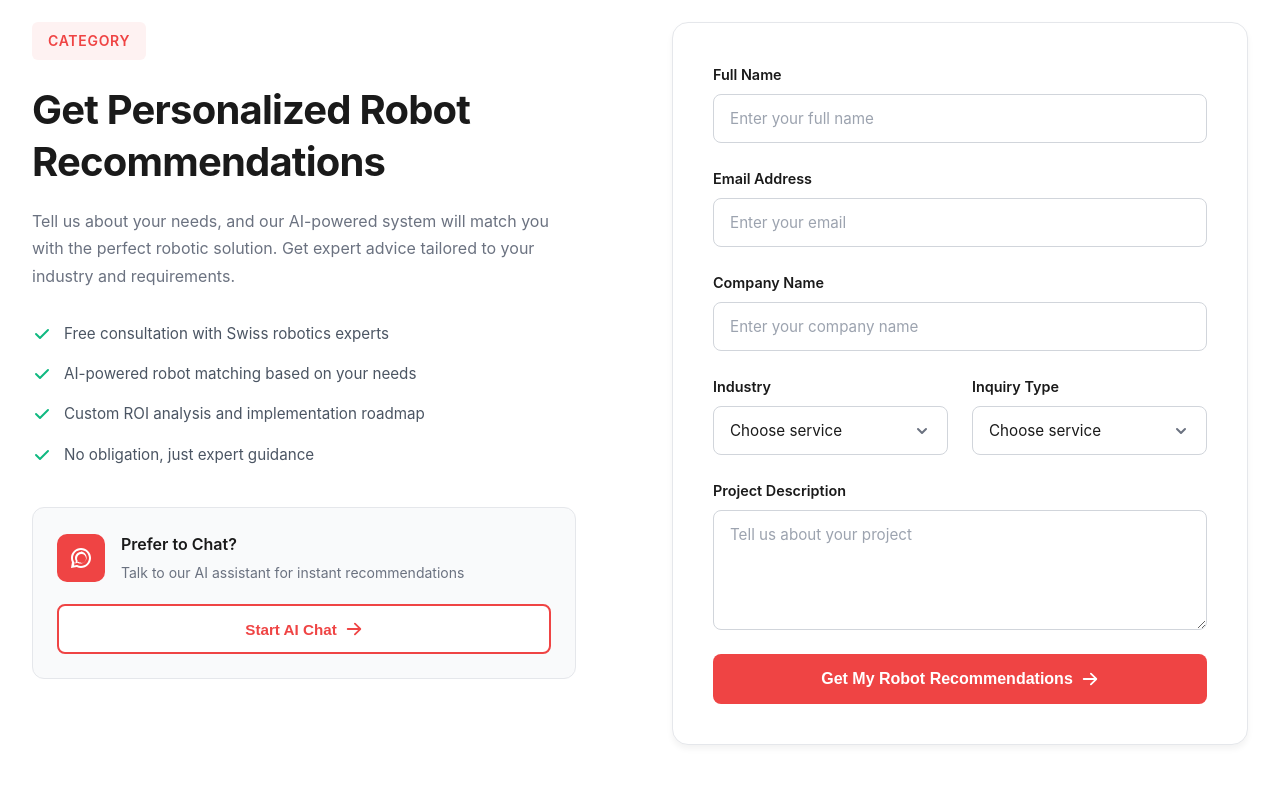
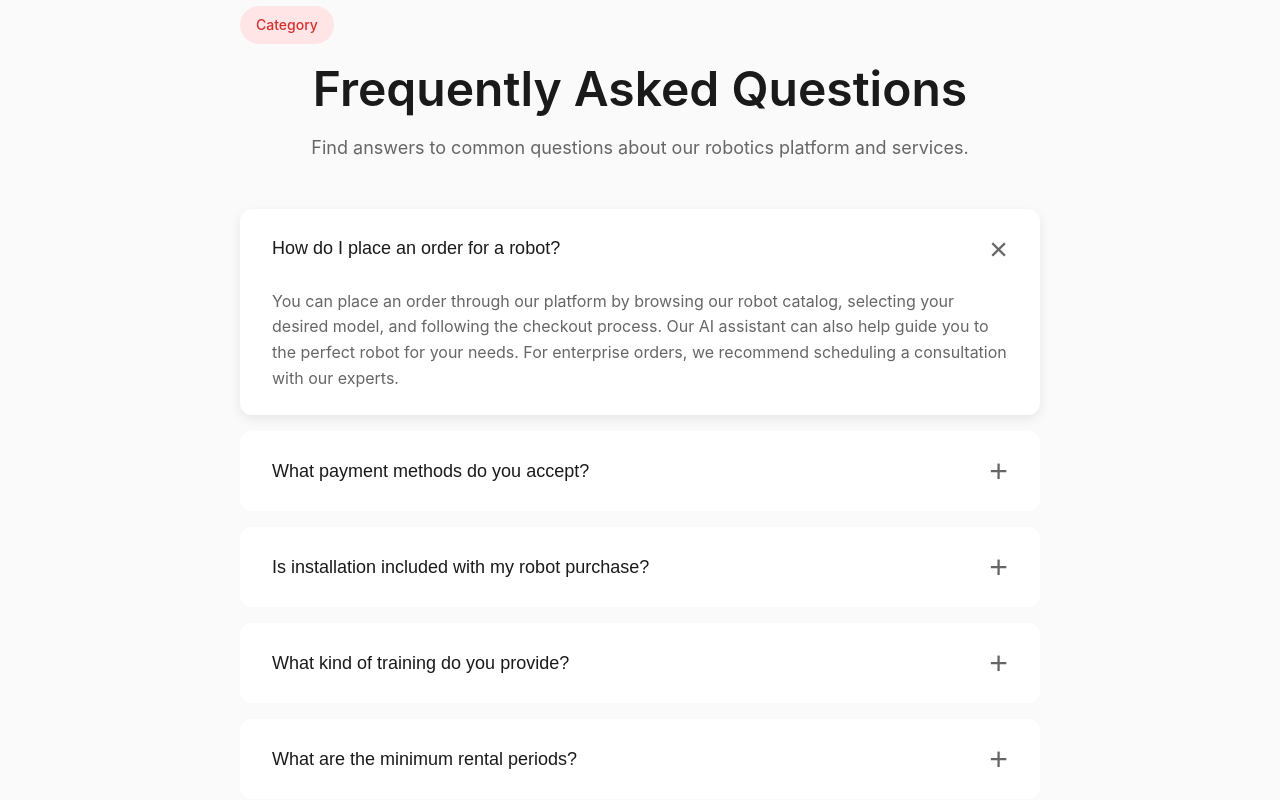
Before and after one commit to Muazzeem/RobotSuisses, a Nuxt app: page / in a window 1280 px wide. Shown: the part 5020-5820 px from the top of the page. Built offline with nearby package versions, Linux system fonts and the light colour scheme.

Commit message:
Updated app.vue

```diff
--- a/app.vue
+++ b/app.vue
@@ -8,6 +8,7 @@
     <FeaturedSection />
     <BlogSection />
     <IndustryCallout />
+    <FaqSection />
     <ContactSection />
     <Footer />
   </div>
--- /dev/null
+++ b/components/FaqSection.vue
@@ -0,0 +1,213 @@
+<template>
+  <section class="faq-section">
+    <div class="container">
+      <div class="badge">Category</div>
+      <h2 class="section-title">Frequently Asked Questions</h2>
+      <p class="section-description">
+        Find answers to common questions about our robotics platform and services.
+      </p>
+
+      <div class="faq-list">
+        <div
+          v-for="(item, index) in faqItems"
+          :key="index"
+          class="faq-item"
+          :class="{ active: activeIndex === index }"
+        >
+          <button
+            class="faq-question"
+            @click="toggleFaq(index)"
+            :aria-expanded="activeIndex === index"
+          >
+            <span>{{ item.question }}</span>
+            <span class="icon">{{ activeIndex === index ? '×' : '+' }}</span>
+          </button>
+          <div class="faq-answer" v-show="activeIndex === index">
+            <p>{{ item.answer }}</p>
+          </div>
+        </div>
+      </div>
+    </div>
+  </section>
+</template>
+
+<script setup>
+import { ref } from 'vue';
+
+const activeIndex = ref(0);
+
+const faqItems = ref([
+  {
+    question: 'How do I place an order for a robot?',
+    answer: 'You can place an order through our platform by browsing our robot catalog, selecting your desired model, and following the checkout process. Our AI assistant can also help guide you to the perfect robot for your needs. For enterprise orders, we recommend scheduling a consultation with our experts.'
+  },
+  {
+    question: 'What payment methods do you accept?',
+    answer: 'We accept all major credit cards, bank transfers, and offer flexible financing options for enterprise customers. Payment plans can be customized based on your business needs and order size.'
+  },
+  {
+    question: 'Is installation included with my robot purchase?',
+    answer: 'Yes, professional installation is included with all robot purchases. Our certified technicians will handle the complete setup, integration with your existing systems, and ensure everything is running smoothly before completion.'
+  },
+  {
+    question: 'What kind of training do you provide?',
+    answer: 'We provide comprehensive training programs tailored to your team\'s needs. This includes on-site training, online resources, documentation, and ongoing support. Training covers operation, maintenance, safety protocols, and optimization techniques.'
+  },
+  {
+    question: 'What are the minimum rental periods?',
+    answer: 'Our minimum rental period is typically 3 months, but we offer flexible arrangements depending on your specific project requirements. Short-term rentals may be available for special circumstances or pilot programs.'
+  },
+  {
+    question: 'What if the robot doesn\'t meet my expectations?',
+    answer: 'We offer a 30-day satisfaction guarantee. If the robot doesn\'t meet your expectations, we\'ll work with you to find a better solution or provide a full refund. Our goal is to ensure you have the right robotic solution for your needs.'
+  },
+  {
+    question: 'Do you provide performance analytics?',
+    answer: 'Yes, all our robots come with built-in performance monitoring and analytics. You\'ll receive detailed reports on productivity, efficiency, maintenance needs, and ROI metrics through our cloud-based dashboard.'
+  }
+]);
+
+const toggleFaq = (index) => {
+  activeIndex.value = activeIndex.value === index ? null : index;
+};
+</script>
+
+<style scoped>
+.faq-section {
+  padding: 80px 24px;
+  background-color: #fafafa;
+}
+
+.container {
+  max-width: 800px;
+  margin: 0 auto;
+}
+
+.badge {
+  display: inline-block;
+  padding: 8px 16px;
+  background-color: #ffe5e5;
+  color: #d32f2f;
+  border-radius: 20px;
+  font-size: 14px;
+  font-weight: 500;
+  margin-bottom: 16px;
+}
+
+.section-title {
+  font-size: 48px;
+  font-weight: 600;
+  color: #1a1a1a;
+  margin-bottom: 16px;
+  line-height: 1.2;
+  text-align: center;
+}
+
+.section-description {
+  font-size: 18px;
+  color: #666;
+  margin-bottom: 48px;
+  line-height: 1.5;
+  text-align: center;
+}
+
+.faq-list {
+  display: flex;
+  flex-direction: column;
+  gap: 16px;
+}
+
+.faq-item {
+  background-color: white;
+  border-radius: 12px;
+  overflow: hidden;
+  transition: all 0.3s ease;
+}
+
+.faq-item.active {
+  box-shadow: 0 4px 12px rgba(0, 0, 0, 0.08);
+}
+
+.faq-question {
+  width: 100%;
+  display: flex;
+  justify-content: space-between;
+  align-items: center;
+  padding: 24px 32px;
+  background: none;
+  border: none;
+  font-size: 18px;
+  font-weight: 500;
+  color: #1a1a1a;
+  cursor: pointer;
+  text-align: left;
+  transition: all 0.2s ease;
+}
+
+.faq-question:hover {
+  background-color: #f9f9f9;
+}
+
+.faq-question .icon {
+  font-size: 32px;
+  font-weight: 300;
+  color: #666;
+  transition: transform 0.3s ease;
+  line-height: 1;
+  margin-left: 16px;
+  flex-shrink: 0;
+}
+
+.faq-item.active .faq-question .icon {
+  transform: rotate(0deg);
+}
+
+.faq-answer {
+  padding: 0 32px 24px 32px;
+  animation: slideDown 0.3s ease;
+}
+
+.faq-answer p {
+  font-size: 16px;
+  color: #666;
+  line-height: 1.6;
+}
+
+@keyframes slideDown {
+  from {
+    opacity: 0;
+    transform: translateY(-10px);
+  }
+  to {
+    opacity: 1;
+    transform: translateY(0);
+  }
+}
+
+@media (max-width: 768px) {
+  .faq-section {
+    padding: 60px 20px;
+  }
+
+  .section-title {
+    font-size: 36px;
+  }
+
+  .section-description {
+    font-size: 16px;
+  }
+
+  .faq-question {
+    padding: 20px 24px;
+    font-size: 16px;
+  }
+
+  .faq-answer {
+    padding: 0 24px 20px 24px;
+  }
+
+  .faq-answer p {
+    font-size: 15px;
+  }
+}
+</style>
```
